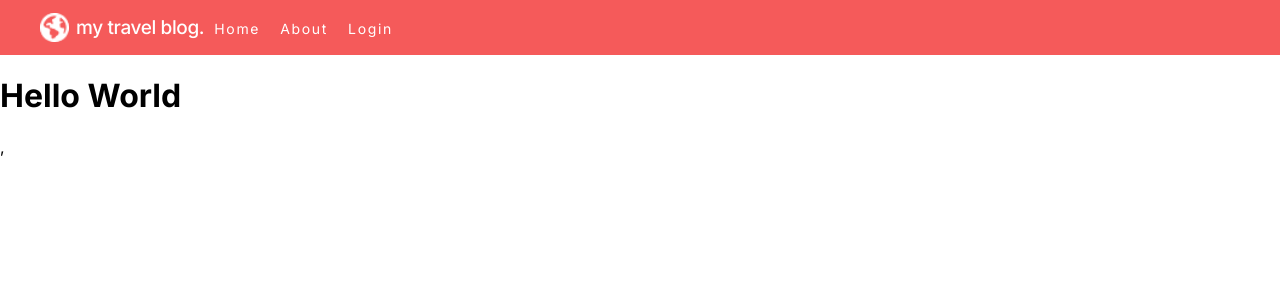
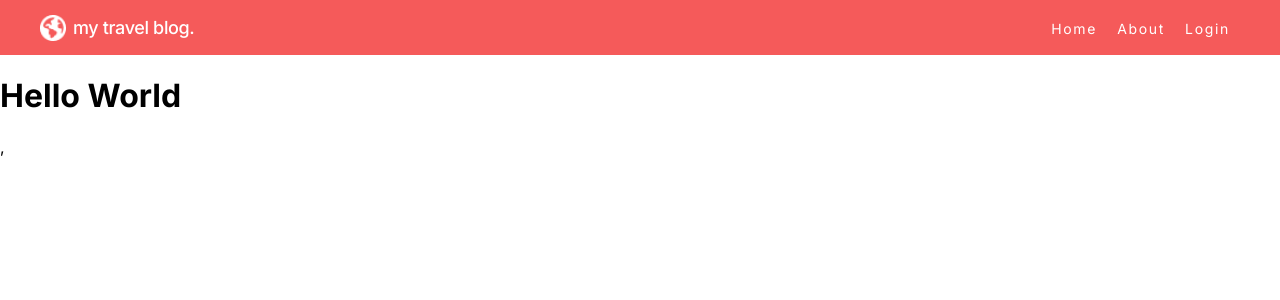
Before and after one commit to samipthapa/react-project, a React (Create React App) app: page /about in a window 1280 px wide. Shown: the top 300 px of the page. Built offline with nearby package versions, Linux system fonts and the light colour scheme; a web font is replaced by a local one.

Commit message:
Fixed navbar

```diff
--- a/src/components/Navbar.js
+++ b/src/components/Navbar.js
@@ -5,8 +5,10 @@ import { Link } from "react-router-dom";
 function Navbar() {
     return (
         <div className="navbar">
-            <img src={Logo} />
-            <p>my travel blog.</p>
+            <div className="navbar--logo">
+                <img src={Logo} />
+                <p>my travel blog.</p>
+            </div>
             <ul className="nav--links">
                 <li><Link to="/" className="routes">Home</Link></li>
                 <li><Link to="/about" className="routes">About</Link></li>
--- a/src/index.css
+++ b/src/index.css
@@ -11,20 +11,33 @@ body {
   background: rgba(245, 90, 90, 1);
   display: flex;
   align-items: center;
+  justify-content: space-between;
+}
+
+.navbar--logo {
+  display: flex;
+  align-items: center;
   padding: 0px 40px;
 }
 
-.navbar > p {
+.navbar--logo > p {
   font-weight: 500;
-  font-size: 19px;
+  font-size: 18px;
   letter-spacing: -0.02em;
   color: rgba(255, 255, 255, 1);
 }
 
-.navbar > img {
-  height: 29px;
-  width: 29px;
+.navbar--logo > img {
+  height: 26px;
+  width: 26px;
   margin-right: 7px;
+}
+
+.nav--links {
+  list-style: none;
+  display: flex;
+  flex-direction: row;
+  margin-right: 40px;
 }
 
 p, body {
@@ -108,12 +121,6 @@ hr {
   border: 1px solid #F5F5F5;
 }
 
-.nav--links {
-  list-style: none;
-  display: flex;
-  flex-direction: row;
-}
-
 .routes {
   color: rgba(255, 255, 255, 1);
   font-size: 14px;
@@ -178,38 +185,3 @@ ul {
   color: red;
   font-size: 1.5em;
 }
-
-.wrapper{
-  width: 380px;
-  background: #fff;
-  border-radius: 15px;
-  box-shadow: 0px 15px 20px rgba(0,0,0,0.1);
-}
-
-.wrapper .title{
-  font-size: 35px;
-  font-weight: 600;
-  text-align: center;
-  line-height: 100px;
-  color: #fff;
-  user-select: none;
-  border-radius: 15px 15px 0 0;
-  background: linear-gradient(-135deg, #c850c0, #4158d0);
-}
-
-.wrapper form .field{
-  height: 50px;
-  width: 100%;
-  margin-top: 20px;
-  position: relative;
-}
-.wrapper form .field input{
-  height: 100%;
-  width: 100%;
-  outline: none;
-  font-size: 17px;
-  padding-left: 20px;
-  border: 1px solid lightgrey;
-  border-radius: 25px;
-  transition: all 0.3s ease;
-}
```
